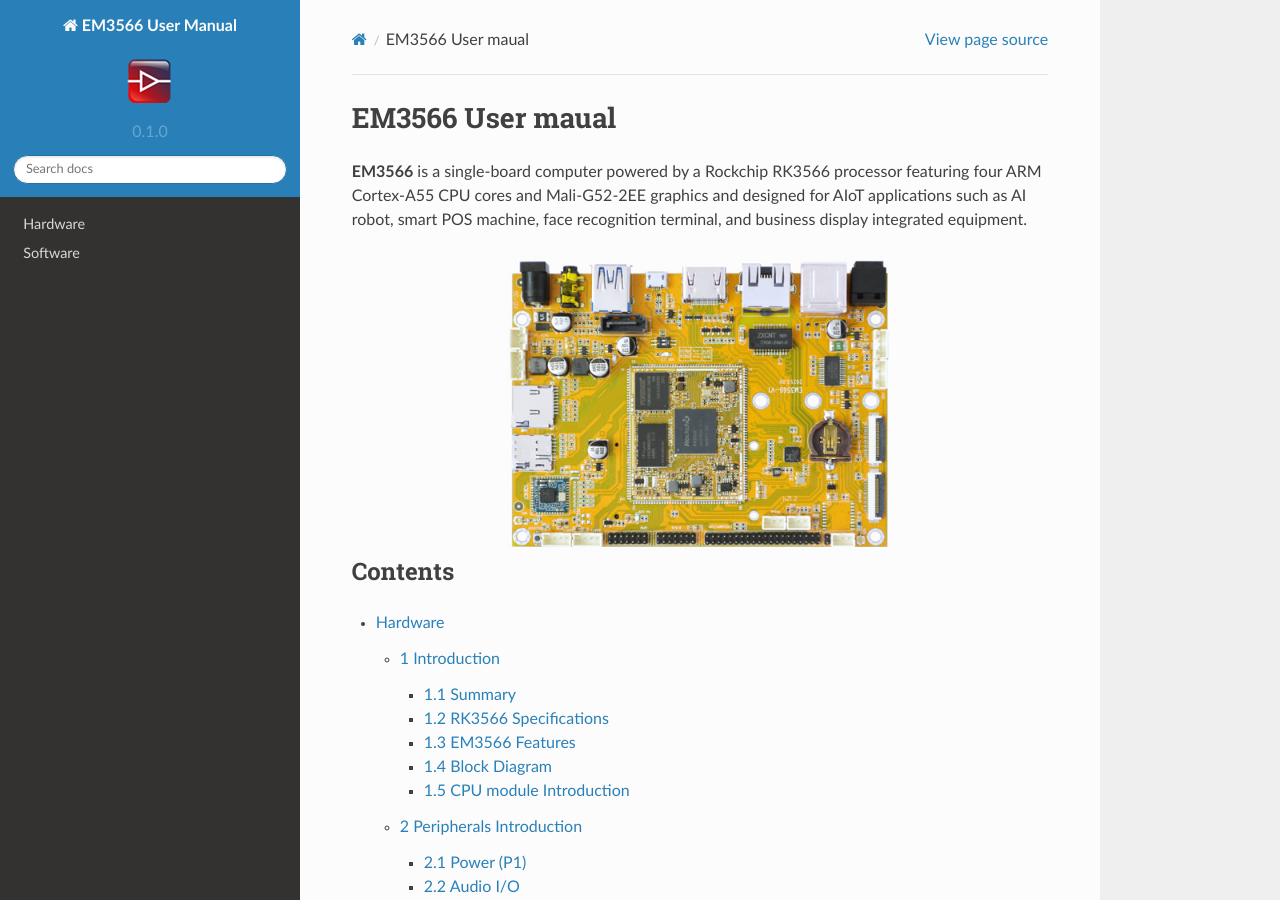
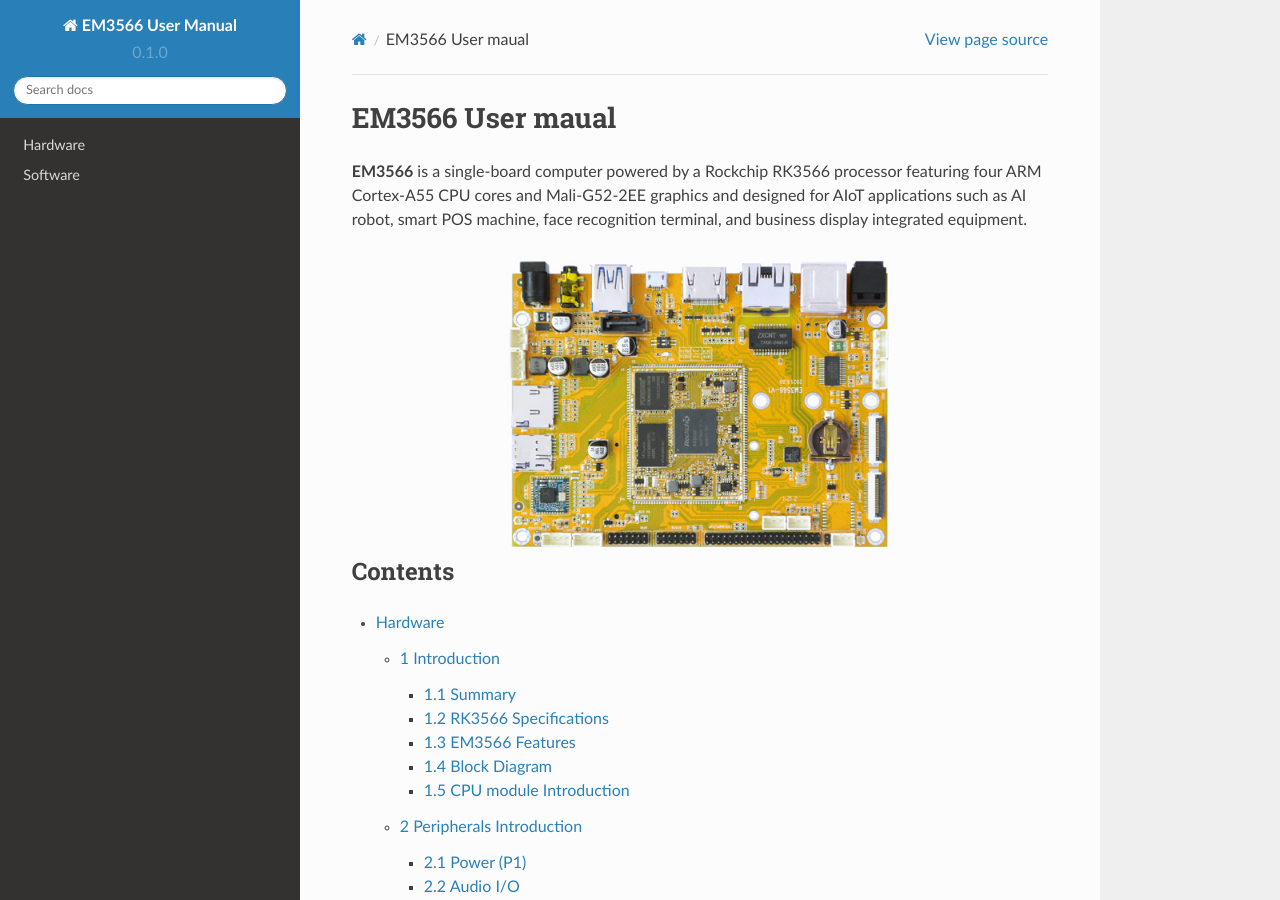
Before and after one commit to boardcon/EM3566, a Sphinx documentation site: the page built from docs/source/index.rst, in a window 1280 px wide and 900 px high. Built offline with Sphinx 7.4.7 and the Read the Docs theme 2.0.0, drawn with Linux system fonts in a browser that asks for light colours.

Commit message:
Update conf.py

```diff
--- a/docs/source/conf.py
+++ b/docs/source/conf.py
@@ -29,16 +29,7 @@
 
 # -- Options for HTML output
 
-# Html logo in drawer.
-# Fit in the drawer at the width of image is 240 px.
-
-import sphinx_rtd_theme
-html_use_index = True
-html_show_sphinx = True
-
-html_logo = 'image/boardcon-logo.png'
 html_theme = "sphinx_rtd_theme"
-html_theme_path = ["_themes", ]
 
 # -- Options for EPUB output
 epub_show_urls = 'footnote'
```
